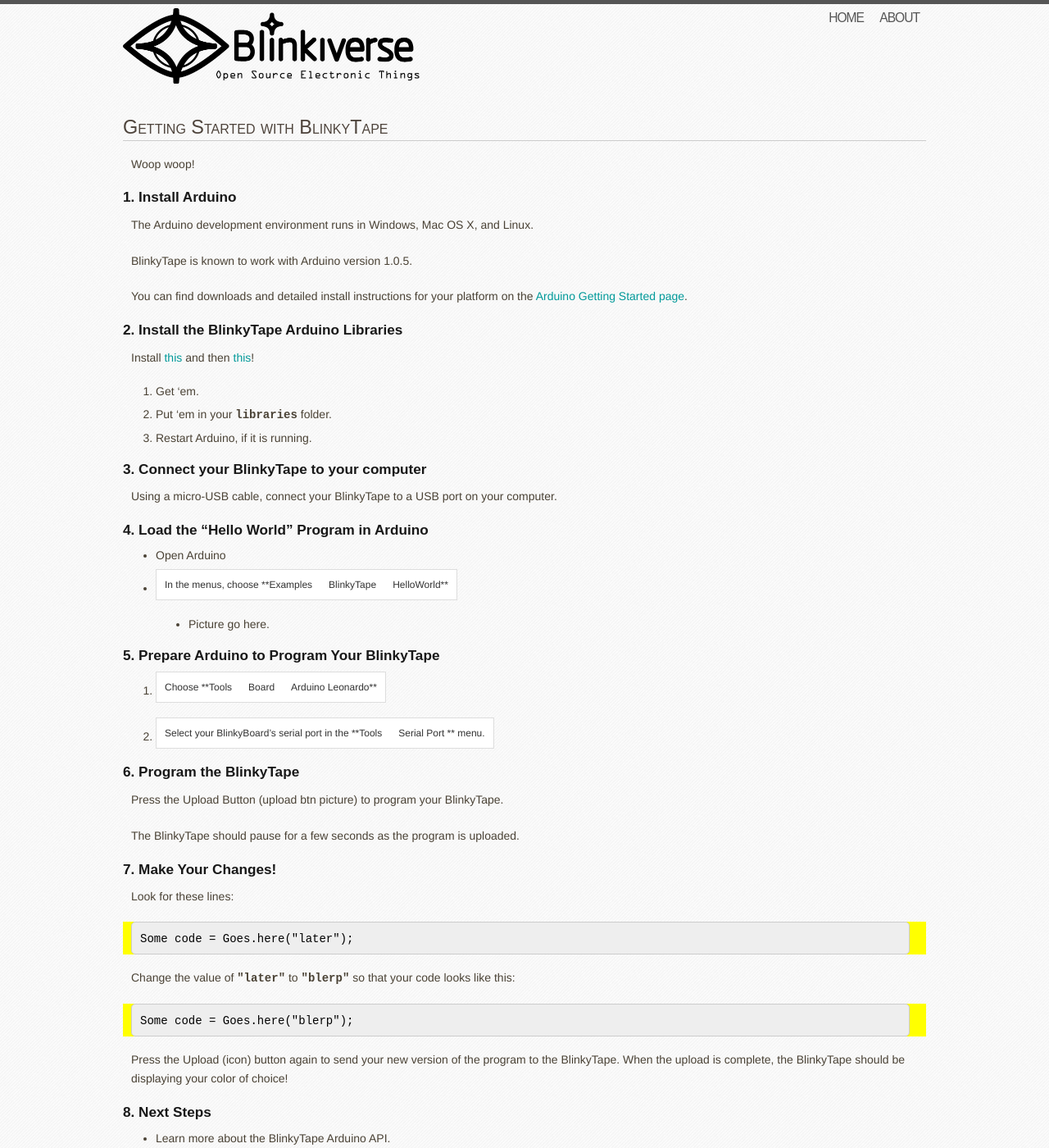
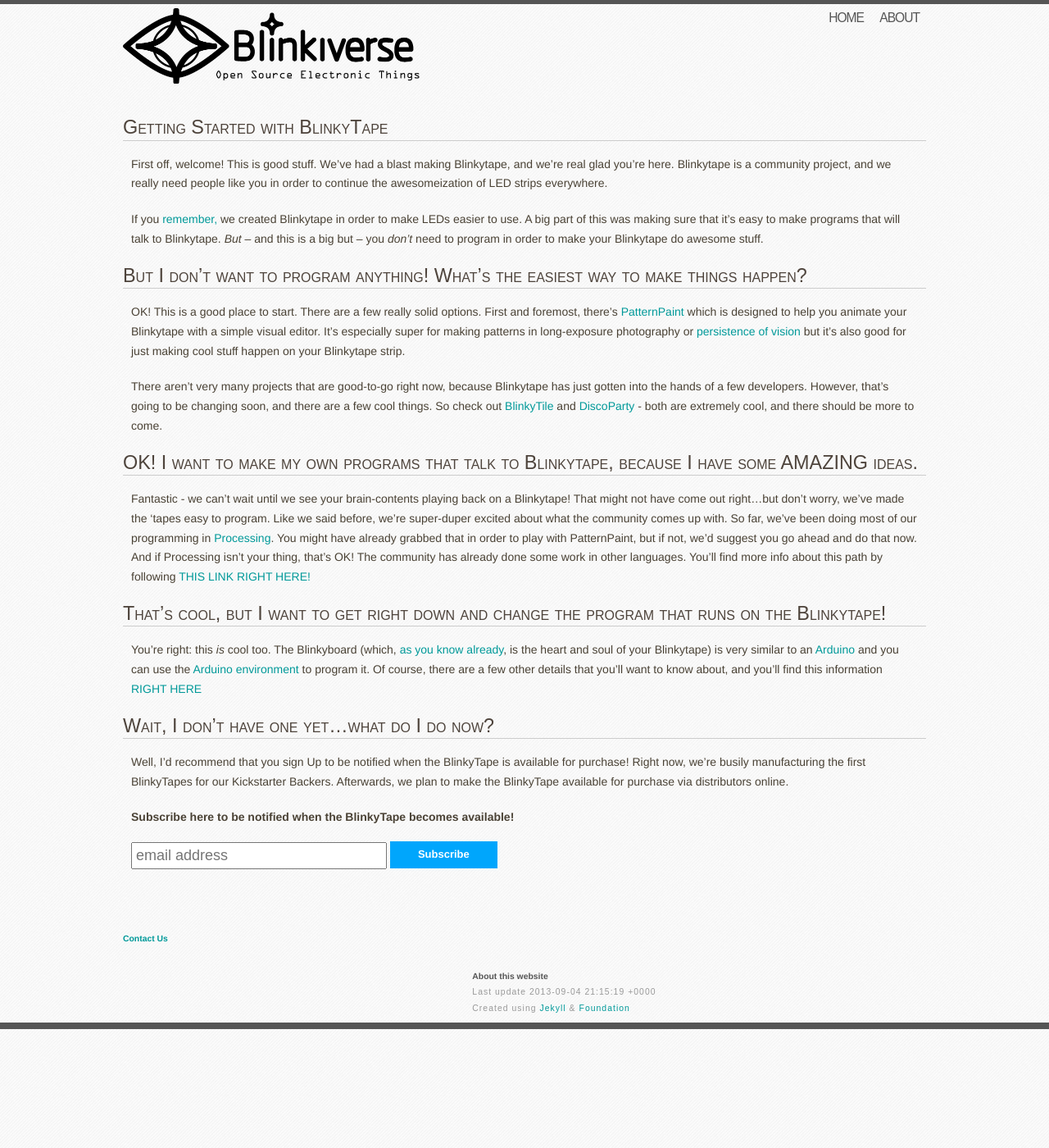
Before and after one commit to jravetch/blinkinlabs.github.io, a Jekyll site: the page built from blinkytape/docs/_posts/2013-09-02-getting-started.md, in a window 1280 px wide and 1400 px high. Shown: the whole window at 82% size. Built offline with Jekyll 4.4.1, drawn with Linux system fonts in a browser that asks for light colours; Markdown is read by kramdown in place of the engine named in the settings; some of the changed text lies outside the part shown.

Commit message:
Fleshed out getting started page, added page for arduino/firmware, moved existing arduino-related stuff from old getting started page to new arduino page.

```diff
--- a/blinkytape/docs/_posts/2013-09-02-getting-started.md
+++ b/blinkytape/docs/_posts/2013-09-02-getting-started.md
@@ -4,42 +4,44 @@
 title: Getting Started with BlinkyTape
 ---
 
-Woop woop!
+First off, welcome! This is good stuff.  We've had a blast making Blinkytape, and we're real glad you're here.  Blinkytape is a community project, and we really need people like you in order to continue the awesomeization of LED strips everywhere.
 
-{% include btdocs/install-arduino.md %}
+If you [remember,](/blinkytape/) we created Blinkytape in order to make LEDs easier to use. A big part of this was making sure that it's easy to make programs that will talk to Blinkytape. *But* -- and this is a big but -- you *don't* need to program in order to make your Blinkytape do awesome stuff.
 
-{% include btdocs/install-arduino-bt-libs.md %}
+# But I don't want to program anything!  What's the easiest way to make things happen?
 
-{% include btdocs/plug-it-in.md %}
+OK! This is a good place to start. There are a few really solid options. First and foremost, there's [PatternPaint](/software/patternpaint/) <!--- change to the docs version of patternpaint when it's ready --->which is designed to help you animate your Blinkytape with a simple visual editor. It's especially super for making patterns in long-exposure photography or [persistence of vision](http://en.wikipedia.org/wiki/Persistence_of_vision) but it's also good for just making cool stuff happen on your Blinkytape strip.
 
-## Load the "Hello World" Program in Arduino
+There aren't very many projects that are good-to-go right now, because Blinkytape has just gotten into the hands of a few developers. However, that's going to be changing soon, and there are a few cool things.  So check out [BlinkyTile](/blinkytile) and [DiscoParty](/software/discoparty/) - both are extremely cool, and there should be more to come.
 
-* Open Arduino
-* In the menus, choose **Examples | BlinkyTape | HelloWorld**
-	* Picture go here.
+# OK! I want to make my own programs that talk to Blinkytape, because I have some AMAZING ideas.
 
-{% include btdocs/arduino-pre-program.md %}
+Fantastic - we can't wait until we see your brain-contents playing back on a Blinkytape! That might not have come out right...but don't worry, we've made the 'tapes easy to program. Like we said before, we're super-duper excited about what the community comes up with. So far, we've been doing most of our programming in [Processing](http://processing.org/). You might have already grabbed that in order to play with PatternPaint, but if not, we'd suggest you go ahead and do that now. And if Processing isn't your thing, that's OK! The community has already done some work in other languages. You'll find more info about this path by following [THIS LINK RIGHT HERE!](/blinkytape/docs/processing/)
 
-{% include btdocs/arduino-program.md %}
+# That's cool, but I want to get right down and change the program that runs on the Blinkytape!
 
-## Make Your Changes!
+You're right: this *is* cool too.  The Blinkyboard (which, [as you know already](/blinkytape/), is the heart and soul of your Blinkytape) is very similar to an [Arduino](http://www.arduino.cc/) and you can use the [Arduino environment](http://arduino.cc/en/Main/Software) to program it. Of course, there are a few other details that you'll want to know about, and you'll find this information [RIGHT HERE](/blinkytape/docs/arduino/)
 
-Look for these lines:
+# Wait, I don't have one yet...what do I do now?
 
-	Some code = Goes.here("later");
+Well, I'd recommend that you sign Up to be notified when the BlinkyTape is available for purchase!  Right now, we're busily manufacturing the first BlinkyTapes for our Kickstarter Backers. Afterwards, we plan to make the BlinkyTape available for purchase via distributors online.
 
-Change the value of `"later"` to `"blerp"` so that your code looks like this:
+<p><strong>Subscribe here to be notified when the BlinkyTape becomes available!</strong></p>
 
-	Some code = Goes.here("blerp");
+<!-- Begin MailChimp Signup Form -->
 
-Press the Upload (icon) button again to send your new version of the program
-to the BlinkyTape. When the upload is complete, the BlinkyTape should be
-displaying your color of choice!
 
-## Next Steps
+<div id="mc_embed_signup">
+<form action="http://blinkiverse.us7.list-manage1.com/subscribe/post?u=dc573c24e7e76c16c7e391838&amp;id=e44ba946d9" method="post" id="mc-embedded-subscribe-form" name="mc-embedded-subscribe-form" class="validate" target="_blank" novalidate>
+    <input type="email" value="" name="EMAIL" class="email" id="mce-EMAIL" placeholder="email address" required>
+    <input type="hidden" value="btweb-avail-2013-07" name="SIGNUPSRC" id="SIGNUPSRC"/>
+    <input type="submit" value="Subscribe" name="subscribe" id="mc-embedded-subscribe" class="button">
+</form>
+</div>
 
-* Learn more about the BlinkyTape Arduino API.
-* Want to dig deeper? Check out the BlinkyTape Hardware Schematics.
-* Share the something something something.
 
-{% include btdocs/arduino-troubleshooting.md %}
+
+
+<!--End mc_embed_signup-->
+
+<!--- I'd usually end by asking for feedback - are you guys getting lots of emails about this? --->
--- /dev/null
+++ b/blinkytape/docs/_posts/2013-09-03-arduino.md
@@ -0,0 +1,44 @@
+---
+layout: doc
+permalink: /blinkytape/docs/arduino/index.html
+title: Programming your Blinkytape's firmware
+---
+
+
+{% include btdocs/install-arduino.md %}
+
+{% include btdocs/install-arduino-bt-libs.md %}
+
+{% include btdocs/plug-it-in.md %}
+
+## Load the "Hello World" Program in Arduino
+
+* Open Arduino
+* In the menus, choose **Examples | BlinkyTape | HelloWorld**
+	* Picture go here.
+
+{% include btdocs/arduino-pre-program.md %}
+
+{% include btdocs/arduino-program.md %}
+
+## Make Your Changes!
+
+Look for these lines:
+
+	Some code = Goes.here("later");
+
+Change the value of `"later"` to `"blerp"` so that your code looks like this:
+
+	Some code = Goes.here("blerp");
+
+Press the Upload (icon) button again to send your new version of the program
+to the BlinkyTape. When the upload is complete, the BlinkyTape should be
+displaying your color of choice!
+
+## Next Steps
+
+* Learn more about the BlinkyTape Arduino API.
+* Want to dig deeper? Check out the BlinkyTape Hardware Schematics.
+* Share the something something something.
+
+{% include btdocs/arduino-troubleshooting.md %}
```
